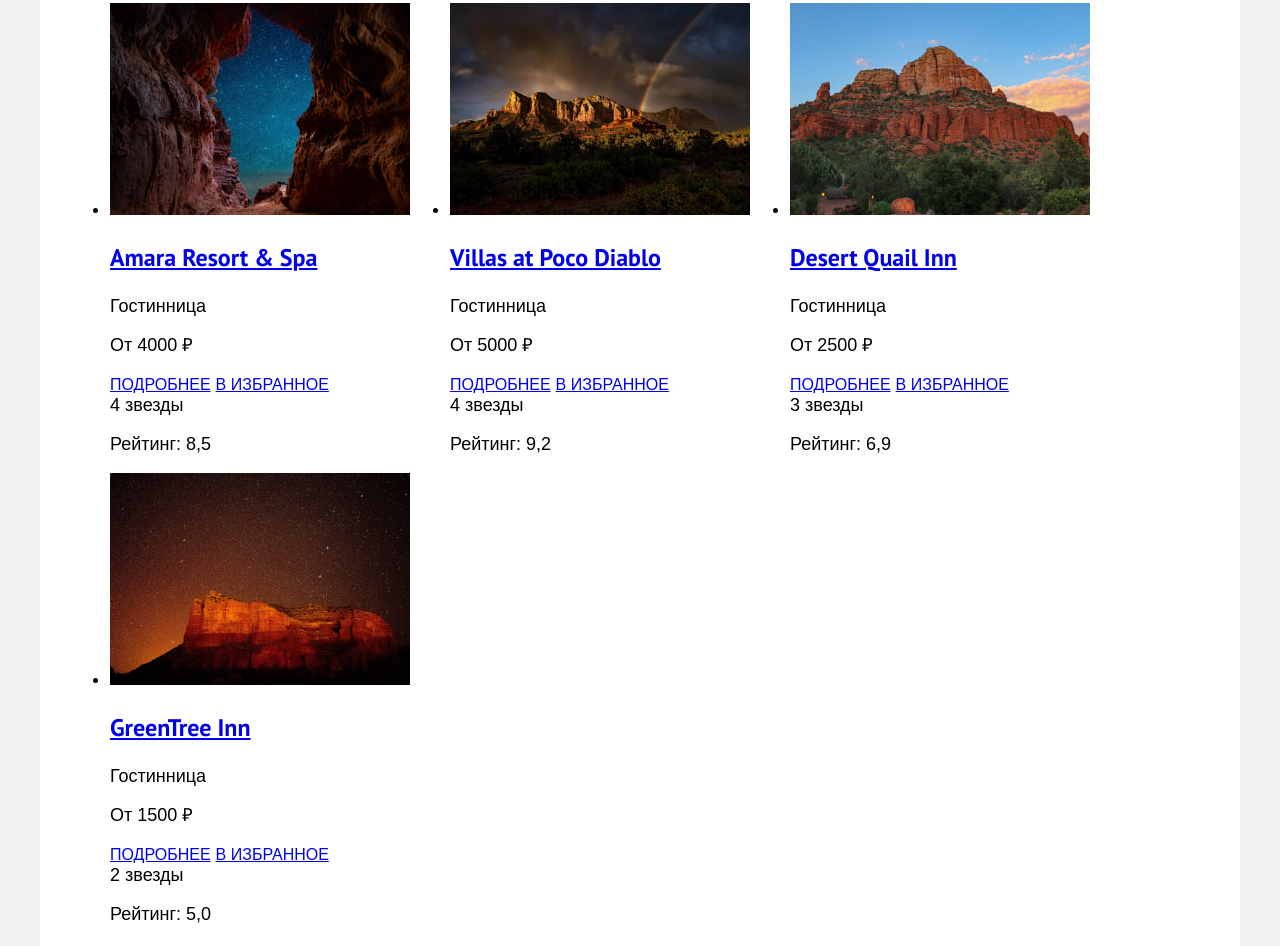
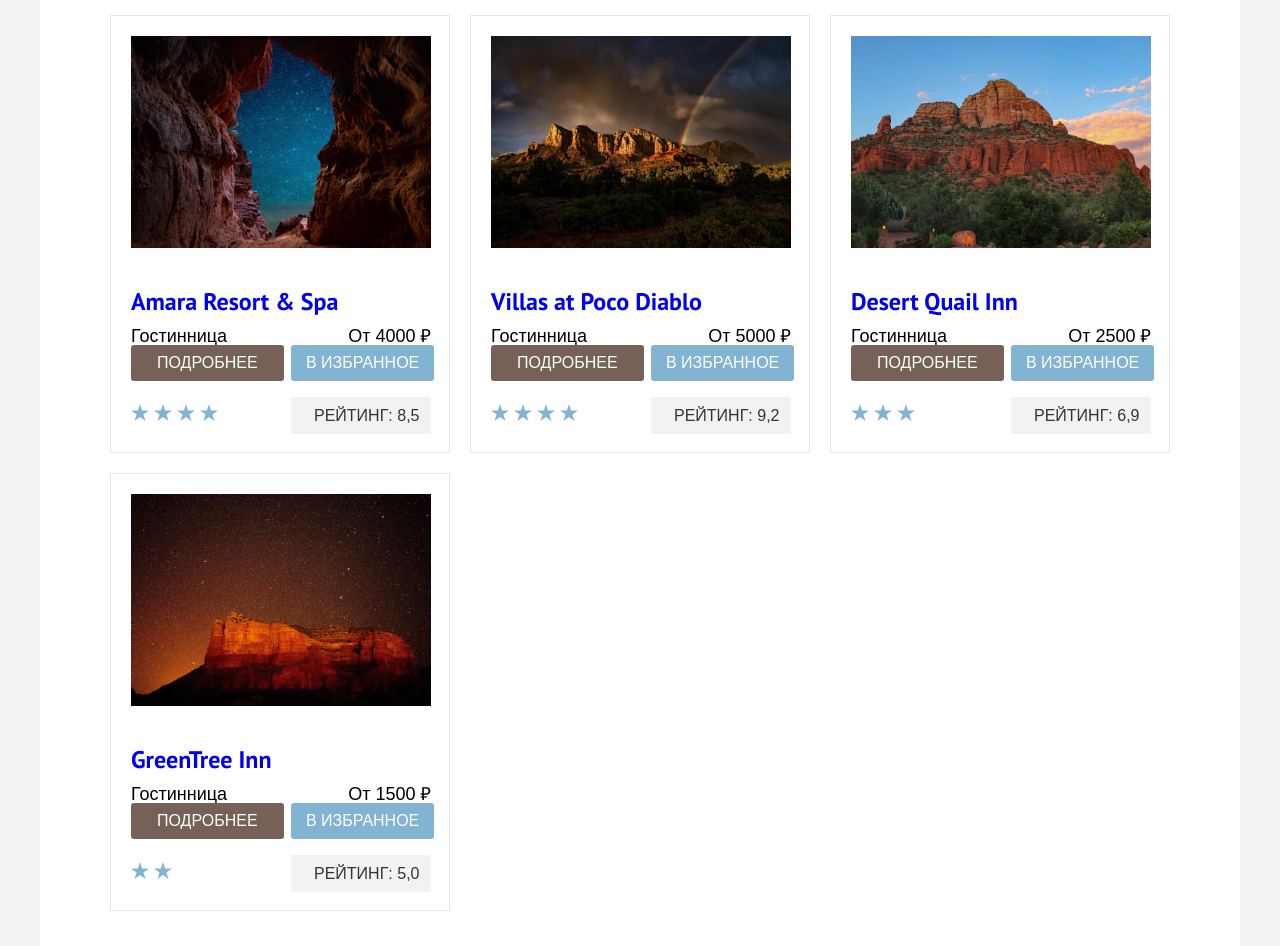
Before and after one commit to htmlacademy-htmlcss/2288783-sedona-36, a plain HTML site: page catalog.html in a window 1280 px wide. Shown: the part 717-1663 px from the top of the page. Drawn offline with Linux system fonts and the light colour scheme; files whose address does not match are found by name; a web font is replaced by a local one.

Commit message:
Карточки каталога

```diff
--- a/catalog.html
+++ b/catalog.html
@@ -137,60 +137,73 @@
         <section class="hotels">
           <ul class="hotel-list">
             <li class="hotel-list-item">
+              <div class="hotel-image"><img src="images/Catalog/hotel-1.jpg" width="300" height="212"
+                  alt="Amara Resort & Spa"></div>
               <a class="hotel-cart-link" href="#">
-                <img src="images/Catalog/hotel-1.jpg" width="300" height="212" alt="Amara Resort & Spa">
                 <h3 class="hotel-cart-title">Amara Resort & Spa</h3>
               </a>
               <p class="hotel-cart-text">Гостинница</p>
               <p class="hotel-cart-price">От 4000 ₽</p>
-              <a class="button-small" href="#">подробнее</a>
-              <a class="button-small" href="#">в избранное</a>
-              <div class="rating">
-                <span> 4 звезды</span>
-              </div>
-              <p>Рейтинг: 8,5</p>
+              <a class="button-small hotel-button-first" href="#">подробнее</a>
+              <a class="button-small hotel-button-second" href="#">в избранное</a>
+              <p class="hotel-stars">
+                <img src="../2288783-sedona-36/images/icons/star.svg" width="18" height="17" alt="star">
+                <img src="../2288783-sedona-36/images/icons/star.svg" width="18" height="17" alt="star">
+                <img src="../2288783-sedona-36/images/icons/star.svg" width="18" height="17" alt="star">
+                <img src="../2288783-sedona-36/images/icons/star.svg" width="18" height="17" alt="star">
+              </p>
+              <p class="hotel-rating">Рейтинг: 8,5</p>
             </li>
             <li class="hotel-list-item">
+              <div class="hotel-image"><img src="images/Catalog/hotel-2.jpg" width="300" height="212"
+                  alt="Villas at Poco Diablo"></div>
               <a class="hotel-cart-link" href="#">
-                <img src="images/catalog/hotel-2.jpg" width="300" height="212" alt="Villas at Poco Diablo">
                 <h3 class="hotel-cart-title">Villas at Poco Diablo</h3>
               </a>
               <p class="hotel-cart-text">Гостинница</p>
               <p class="hotel-cart-price">От 5000 ₽</p>
-              <a class="button-small" href="#">подробнее</a>
-              <a class="button-small" href="#">в избранное</a>
-              <div class="rating">
-                <span> 4 звезды</span>
-              </div>
-              <p>Рейтинг: 9,2</p>
+              <a class="button-small hotel-button-first" href="#">подробнее</a>
+              <a class="button-small hotel-button-second" href="#">в избранное</a>
+              <p class="hotel-stars">
+                <img src="../2288783-sedona-36/images/icons/star.svg" width="18" height="17" alt="star">
+                <img src="../2288783-sedona-36/images/icons/star.svg" width="18" height="17" alt="star">
+                <img src="../2288783-sedona-36/images/icons/star.svg" width="18" height="17" alt="star">
+                <img src="../2288783-sedona-36/images/icons/star.svg" width="18" height="17" alt="star">
+              </p>
+              <p class="hotel-rating">Рейтинг: 9,2</p>
             </li>
             <li class="hotel-list-item">
+              <div class="hotel-image"><img src="images/Catalog/hotel-3.jpg" width="300" height="212"
+                  alt="Desert Quail Inn"></div>
               <a class="hotel-cart-link" href="#">
-                <img src="images/catalog/hotel-3.jpg" width="300" height="212" alt="Desert Quail Inn">
                 <h3 class="hotel-cart-title">Desert Quail Inn</h3>
               </a>
               <p class="hotel-cart-text">Гостинница</p>
               <p class="hotel-cart-price">От 2500 ₽</p>
-              <a class="button-small" href="#">подробнее</a>
-              <a class="button-small" href="#">в избранное</a>
-              <div class="rating">
-                <span> 3 звезды</span>
-              </div>
-              <p>Рейтинг: 6,9</p>
+              <a class="button-small hotel-button-first" href="#">подробнее</a>
+              <a class="button-small hotel-button-second" href="#">в избранное</a>
+              <p class="hotel-stars">
+                <img src="../2288783-sedona-36/images/icons/star.svg" width="18" height="17" alt="star">
+                <img src="../2288783-sedona-36/images/icons/star.svg" width="18" height="17" alt="star">
+                <img src="../2288783-sedona-36/images/icons/star.svg" width="18" height="17" alt="star">
+              </p>
+              <p class="hotel-rating">Рейтинг: 6,9</p>
             </li>
             <li class="hotel-list-item">
+              <div class="hotel-image"><img src="images/Catalog/hotel-4.jpg" width="300" height="212"
+                  alt="GreenTree Inn"></div>
               <a class="hotel-cart-link" href="#">
-                <img src="images/catalog/hotel-4.jpg" width="300" height="212" alt="GreenTree Inn">
                 <h3 class="hotel-cart-title">GreenTree Inn</h3>
               </a>
               <p class="hotel-cart-text">Гостинница</p>
               <p class="hotel-cart-price">От 1500 ₽</p>
-              <a class="button-small" href="#">подробнее</a>
-              <a class="button-small" href="#">в избранное</a>
-              <div class="rating">
-                <span> 2 звезды</span>
-              </div>
-              <p>Рейтинг: 5,0</p>
+              <a class="button-small hotel-button-first" href="#">подробнее</a>
+              <a class="button-small hotel-button-second" href="#">в избранное</a>
+              <p class="hotel-stars">
+                <img src="../2288783-sedona-36/images/icons/star.svg" width="18" height="17" alt="star">
+                <img src="../2288783-sedona-36/images/icons/star.svg" width="18" height="17" alt="star">
+              </p>
+              <p class="hotel-rating">Рейтинг: 5,0</p>
             </li>
           </ul>
         </section>
@@ -247,8 +260,8 @@
           </li>
         </ul>
         <a class="contacts-phone" href="tel:+78128121212">+7 (812) 812-12-12</a>
-        <a class="html-logo" href="https://htmlacademy.ru/"><img src="images/footer/html-logo.svg" width="115"
-            height="33" alt="htmlacademy"></a>
+        <a class="html-logo" href="https://htmlacademy.ru/"><img src="images/footer/html-logo.svg" width="114.9"
+            height="32.9" alt="htmlacademy"></a>
       </section>
     </footer>
     </div>
--- a/styles/styles.css
+++ b/styles/styles.css
@@ -58,19 +58,19 @@ body {
   color: #000000;
   line-height: 24px;
   margin: 0;
-  padding: 0 70px 0 70px;
-  height: 64px;
+  padding: 0 70px;
 }
 
 .main-container {
   flex-grow: 1;
 }
-.navigation-logo{
- z-index:1;
+
+.navigation-logo {
+  z-index: 1;
 }
+
 .navigation {
   display: flex;
-  justify-content: space-between;
 }
 
 .navigation-list {
@@ -80,7 +80,6 @@ body {
 
 .navigation-user {
   display: flex;
-  justify-content: flex-end;
   list-style-type: none;
 }
 
@@ -92,7 +91,21 @@ body {
   color: #000000;
   padding: 20px 16px 20px 16px;
 }
-
+.button-header{
+  width:160px;
+  height:36px;
+  background: rgba(117, 97, 87, 1);
+  border-radius: 4px;
+  color: #ffffff;
+  font-size: 16px;
+  font-weight: 700;
+  line-height: 20px;
+  padding: 8px 34px;
+  margin-bottom:14px;
+  text-decoration: none;
+  text-transform: uppercase;
+  text-align: center;
+}
 
 /* HERO */
 
@@ -107,17 +120,17 @@ body {
   display: flex;
   flex-direction: column;
   align-items: center;
-  margin: 0;
   padding: 51px 0 82px 0;
-  position:relative;
+  position: relative;
 }
+
 .hero::after {
-  content:"";
-  background-image:url("../images/hero-img/hero-background-element.svg");
-  position:absolute;
-  width:1200px;
-  height:57px;
-  bottom:0;
+  content: "";
+  background-image: url("../images/hero-img/hero-background-element.svg");
+  position: absolute;
+  width: 1200px;
+  height: 57px;
+  bottom: 0;
 }
 
 .information-block {
@@ -215,8 +228,9 @@ body {
   margin: 0;
   padding: 0;
 }
-.services-list li:nth-child(even){
-  background-color:rgba(255, 255, 255, 1);
+
+.services-list li:nth-child(even) {
+  background-color: rgba(255, 255, 255, 1);
 }
 
 .service-item {
@@ -288,20 +302,19 @@ body {
 .page-footer {
   background-color: #FFFFFF;
   color: #000000;
-  width: 1200px;
   height: 120px;
 }
 
 .footer-social {
   display: flex;
-  width: 1060px;
+  padding-left: 70px;
+  padding-right: 70px;
   justify-content: space-between;
   margin-top: 40px;
   margin-left: 70px;
 }
 
 .html-logo {
-
   width: 114px;
 }
 
@@ -311,9 +324,6 @@ body {
   display: flex;
   justify-content: center;
 }
-
-
-
 .contacts-phone {
   font-size: 40px;
   font-weight: 400;
@@ -321,6 +331,7 @@ body {
   width: 331px;
   text-decoration: none;
   color: #000000;
+  white-space:nowrap;
 }
 
 
@@ -388,6 +399,7 @@ body {
   flex-direction: column;
   width: 141px;
   list-style-type: none;
+  white-space: nowrap;
 }
 
 .price {
@@ -414,41 +426,167 @@ body {
   display: flex;
   justify-content: space-between;
   margin-top: 50px;
-  padding-left:70px;
+  padding-left: 70px;
   padding-right: 70px;
 }
-.vatiation-sorting{
-  width:292px;
-  height:49px;
+
+.vatiation-sorting {
+  width: 292px;
+  height: 49px;
 }
-.view{
+
+.view {
   display: flex;
   list-style-type: none;
 }
+
+/* HOTELS */
+
+
 .hotel-list {
-  display: flex;
-  flex-wrap: wrap;
-  padding-left:70px;
-  padding-right:70px;
+  display: grid;
+  grid-template-columns: 340px 340px 340px;
+  grid-template-rows: 438px 438px;
+  padding-left: 70px;
+  padding-right: 70px;
+  list-style-type: none;
+  gap: 20px;
+  padding-bottom: 40px;
 }
 
 .hotel-list-item {
-  width: 340px;
+  display: grid;
+  padding: 20px;
+  margin: 0;
+  grid-template-columns: 140px 140px;
+  grid-template-rows: 212px 28px 21px 36px 37px;
+  border: solid 1px;
+  border-color: rgba(230, 230, 230, 1);
+  row-gap: 16px;
+  column-gap: 20px;
+}
+
+.hotel-image {
+  grid-column-start: 1;
+  grid-column-end: 2;
+  grid-row-start: 1;
+  grid-row-end: 1;
+}
+
+.hotel-cart-link {
+  grid-column-start: 1;
+  grid-row-start: 2;
+  grid-column-end: -1;
+  grid-row-end: -2;
+}
+
+.hotel-cart-text {
+  grid-column-start: 1;
+  grid-row-start: 3;
+  grid-column-end: 1;
+  grid-row-end: 3;
+  text-align: left;
+
+}
+
+.hotel-cart-price {
+  grid-column-start: 2;
+  grid-row-start: 3;
+  grid-column-end: 2;
+  grid-row-end: 3;
+  text-align: right;
+
+}
+
+.hotel-button-first {
+  grid-column-start: 1;
+  grid-row-start: 4;
+  grid-column-end: 1;
+  grid-row-end: 4;
+  align-self: center;
+  background: rgba(117, 97, 87, 1);
+  border-radius: 3px;
+  color: #ffffff;
+  display: table;
+  font-size: 16px;
+  font-weight: 700;
+  line-height: 20px;
+  padding: 8px 26px;
+  margin: 0 auto;
+  text-decoration: none;
+  text-transform: uppercase;
+  text-align: center;
+}
+
+.hotel-button-second {
+  grid-column-start: 2;
+  grid-row-start: 4;
+  grid-column-end: 2;
+  grid-row-end: 4;
+  align-self: center;
+  background:rgba(130, 179, 211, 1);
+  border-radius: 3px;
+  color: #ffffff;
+  display: table;
+  font-size: 16px;
+  font-weight: 700;
+  line-height: 20px;
+  padding:8px 15px;
+  margin: 0 auto;
+  text-decoration: none;
+  text-transform: uppercase;
+  white-space:nowrap;
+}
+
+.hotel-cart-link {
+  text-decoration: none;
+}
+
+.hotel-stars {
+  grid-column-start: 1;
+  grid-row-start: 5;
+  grid-column-end: 1;
+  grid-row-end: 5;
+  align-self: center;
+
+}
+
+.hotel-rating {
+  display: flex;
+  grid-column-start: 2;
+  grid-row-start: 5;
+  grid-column-end: 2;
+  grid-row-end: 5;
+  align-self: center;
+  background-color: rgba(242, 242, 242, 1);
+  padding-left: 23px;
+  padding-top: 9px;
+  padding-bottom: 8px;
+  font-size: 16px;
+  font-weight: 400;
+  line-height: 20px;
+  color: rgba(51, 51, 51, 1);
+  text-transform: uppercase;
 }
 
 
 
+
+
+
 /* PAGINATION */
-.pagination{
-  padding-left:70px;
-  padding-right:70px;
+.pagination {
+  padding-left: 70px;
+  padding-right: 70px;
 }
+
 .pagination-list {
   display: flex;
   margin: 0;
   padding: 0;
   list-style-type: none;
 }
+
 .pagination-link-buttom {
   display: block;
   box-sizing: border-box;
@@ -459,14 +597,16 @@ body {
   line-height: 36px;
   font-weight: 700;
   color: #ffffff;
-  background-color:rgba(130, 179, 211, 1);
+  background-color: rgba(130, 179, 211, 1);
   text-decoration: none;
 }
+
 .pagination-list-item:not(:last-child) {
   margin-right: 8px;
 }
-.pagination-list li:nth-child(5){
-  background-color:rgba(255, 255, 255, 1);
+
+.pagination-list li:nth-child(5) {
+  background-color: rgba(255, 255, 255, 1);
   color: #000000;
 }
 
```
Also changed, not shown: index.html (+3 -1 lines), images/icons/heart.svg (added), images/icons/search.svg (added), images/icons/star.svg (added).
